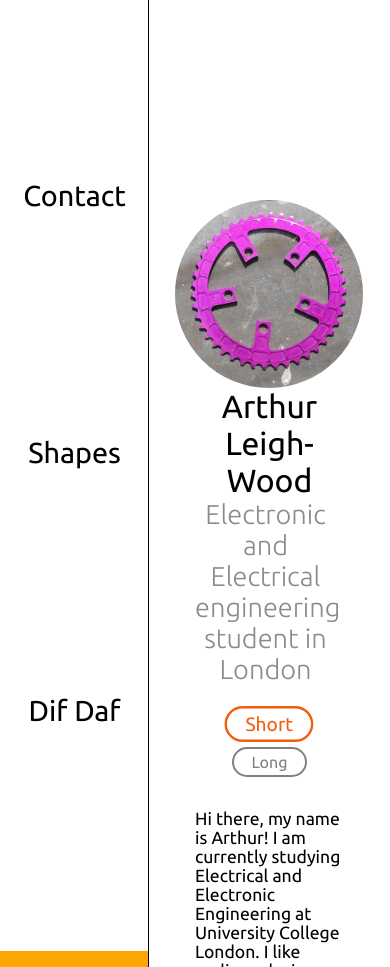
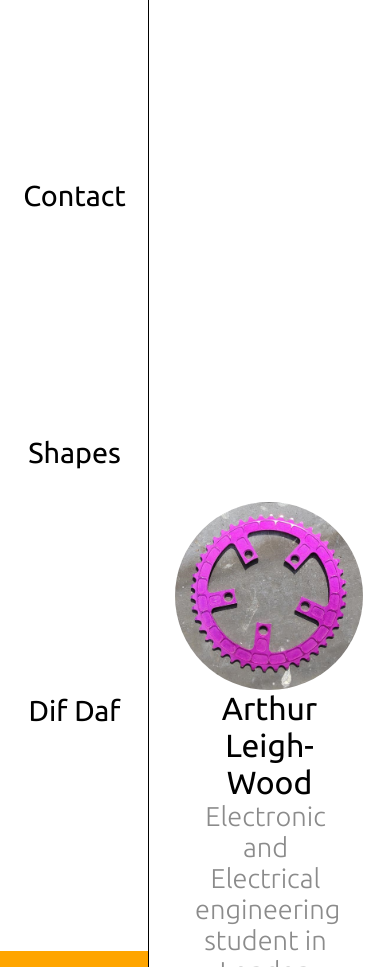
Before and after one commit to aleighwood/personalWebsite, a PHP site: page /Pages/aboutPage.html in a window 390 px wide. Shown: the part 560-1527 px from the top of the page. Run offline with PHP 8.4, Linux system fonts and the light colour scheme.

Commit message:
increase padding about page

```diff
--- a/Styles/aboutPage.css
+++ b/Styles/aboutPage.css
@@ -113,7 +113,7 @@ button.about-me-clicked {
 	}
 
 	.aboutme-container{
-		padding-top:80vh;
+		padding-top:120vh;
 		padding-bottom:10vh;
 	}
 
```
